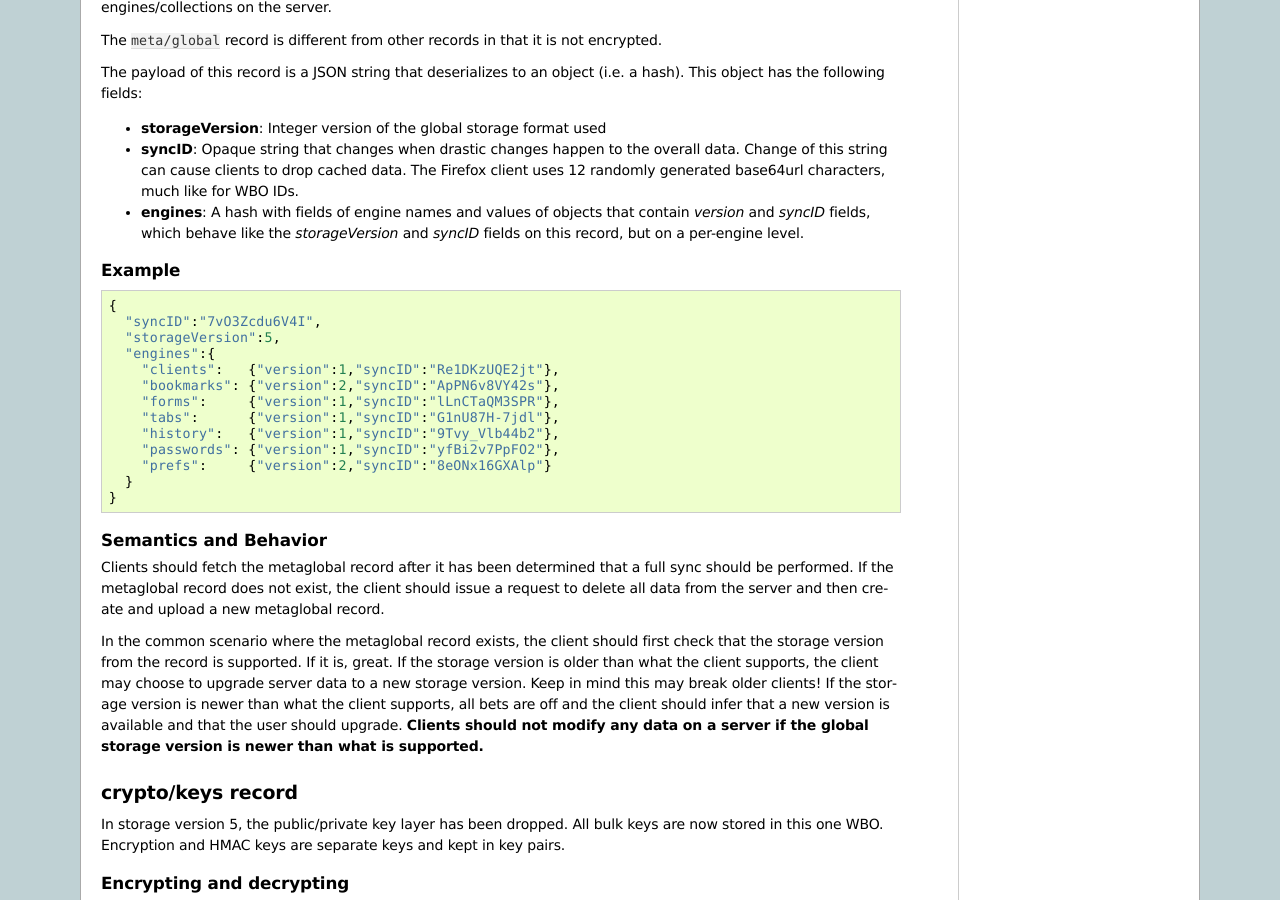
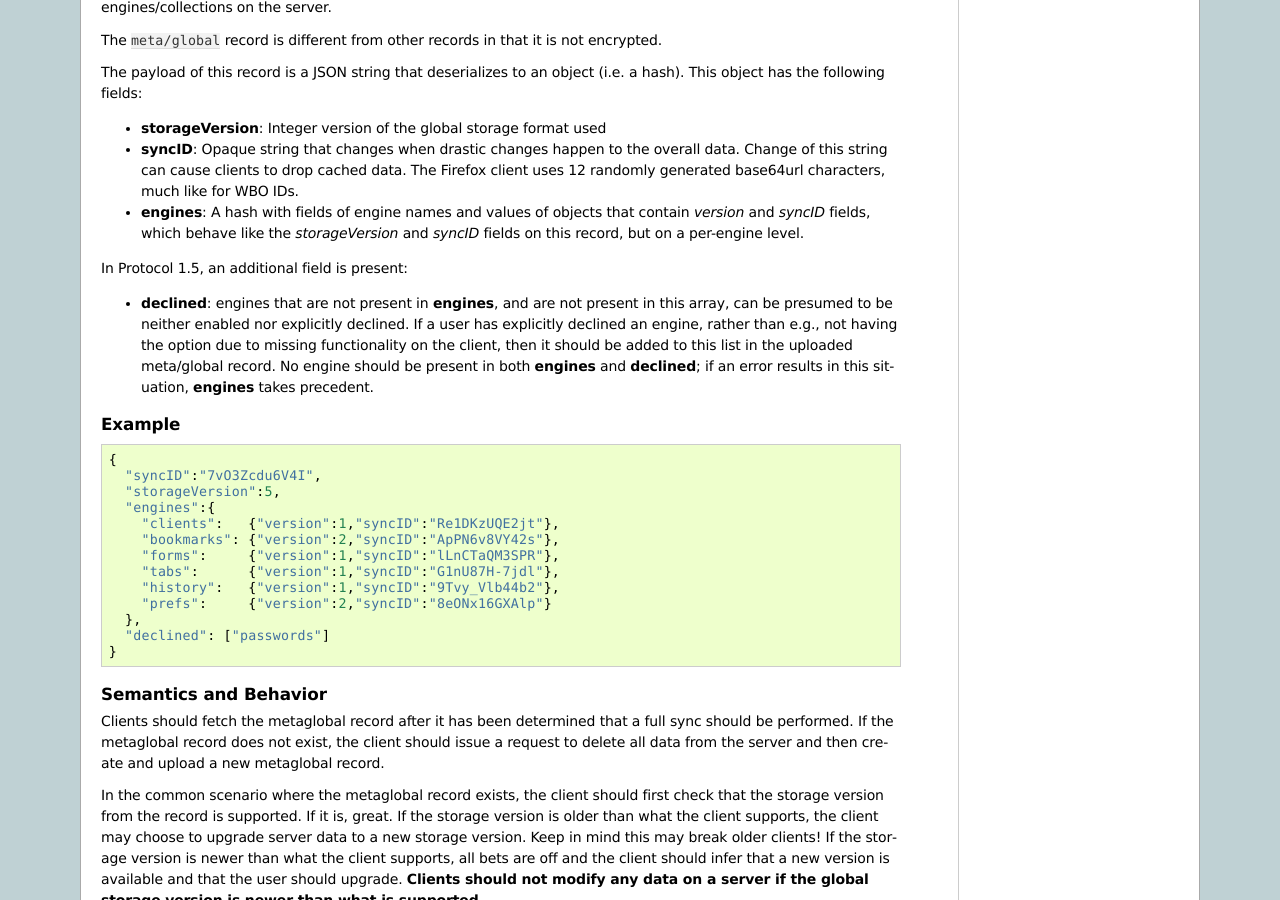
Before and after one commit to mozilla-services/docs, a Sphinx documentation site: the page built from source/sync/storageformat5.rst, in a window 1280 px wide and 900 px high, scrolled down 4204 px. Built offline with Sphinx 7.4.7, drawn with Linux system fonts in a browser that asks for light colours; the version number could not be read and is left out.

Commit message:
Document Bug 956936, Bug 978876 -- declined engines and client versions.

```diff
--- a/source/sync/objectformats.rst
+++ b/source/sync/objectformats.rst
@@ -180,6 +180,12 @@
 * **name** *string*: name of the client connecting
 * **type** *string*: type of the client: "desktop" or "mobile"
 * **commands** *array*: commands to be executed upon next sync
+
+In Protocol 1.5, client records additionally include:
+
+* **version** *string*: a version indicator for this client, such as "29.0a1". Optional.
+* **protocols** *array*: an array of Sync protocol versions supported by this client, such as ["1.1", "1.5"]. Optional.
+
 
 Version 2
 ---------
--- a/source/sync/storageformat5.rst
+++ b/source/sync/storageformat5.rst
@@ -294,6 +294,16 @@
   contain *version* and *syncID* fields, which behave like the *storageVersion*
   and *syncID* fields on this record, but on a per-engine level.
 
+In Protocol 1.5, an additional field is present:
+
+- **declined**: engines that are not present in **engines**, and are not present
+  in this array, can be presumed to be neither enabled nor explicitly declined.
+  If a user has explicitly declined an engine, rather than e.g., not having the
+  option due to missing functionality on the client, then it should be added to
+  this list in the uploaded meta/global record.
+  No engine should be present in both **engines** and **declined**; if an error
+  results in this situation, **engines** takes precedent.
+
 Example
 -------
 
@@ -308,9 +318,9 @@
         "forms":     {"version":1,"syncID":"lLnCTaQM3SPR"},
         "tabs":      {"version":1,"syncID":"G1nU87H-7jdl"},
         "history":   {"version":1,"syncID":"9Tvy_Vlb44b2"},
-        "passwords": {"version":1,"syncID":"yfBi2v7PpFO2"},
         "prefs":     {"version":2,"syncID":"8eONx16GXAlp"}
-      }
+      },
+      "declined": ["passwords"]
     }
 
 Semantics and Behavior
```
